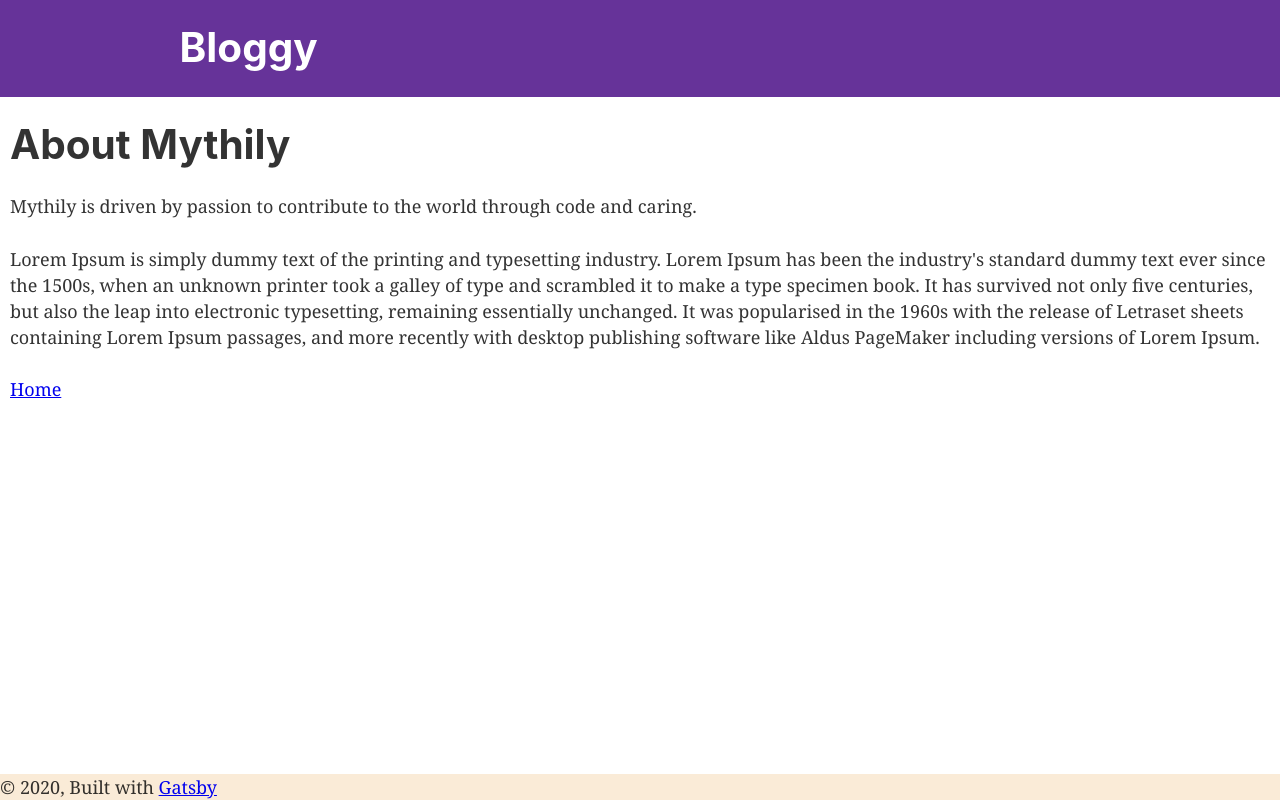
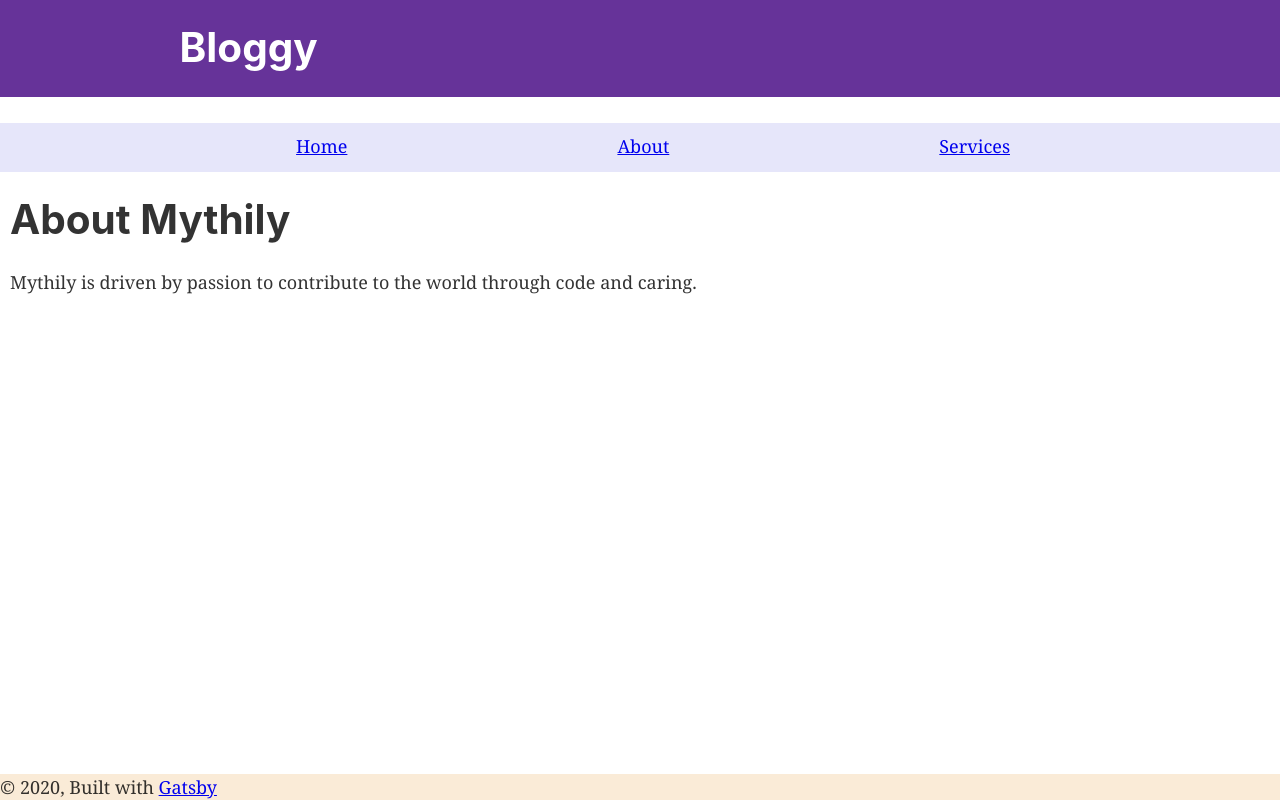
Before and after one commit to mmythily/gatsby-practise, a Gatsby site: page /about in a window 1280 px wide. Built offline with nearby package versions, Linux system fonts and the light colour scheme; Gatsby itself is replaced by a stand-in of ours.

Commit message:
add menu and modify pages

```diff
--- /dev/null
+++ b/src/components/Nav.js
@@ -0,0 +1,33 @@
+import React from 'react'
+import { Link } from 'gatsby'
+
+const Menu = () => {
+  return (
+    <div
+      style={{
+        background: '#E6E6FA',
+        paddingTop: '10px',
+      }}
+    >
+      <ul
+        style={{
+          listStyle: 'none',
+          display: 'flex',
+          justifyContent: 'space-evenly',
+        }}
+      >
+        <li>
+          <Link to="/">Home</Link>
+        </li>
+        <li>
+          <Link to="/about">About</Link>
+        </li>
+        <li>
+          <Link to="/services">Services</Link>
+        </li>
+      </ul>
+    </div>
+  )
+}
+
+export default Menu
--- a/src/components/layout.js
+++ b/src/components/layout.js
@@ -10,6 +10,7 @@ import PropTypes from "prop-types"
 import { useStaticQuery, graphql } from "gatsby"
 
 import Header from "./header"
+import Nav from "./nav"
 import "./layout.css"
 
 const Layout = ({ children }) => {
@@ -26,6 +27,8 @@ const Layout = ({ children }) => {
   return (
     <>
       <Header siteTitle={data.site.siteMetadata.title} />
+      <Nav />
+
       <main id='main'>{children}</main>
       <footer id='footer'>
         © {new Date().getFullYear()}, Built with
--- a/src/pages/about.js
+++ b/src/pages/about.js
@@ -11,15 +11,6 @@ export default function about() {
       <p>
         Mythily is driven by passion to contribute to the world through code and caring.
       </p>
-      <p>Lorem Ipsum is simply dummy text of the printing and typesetting industry.
-        Lorem Ipsum has been the industry's standard dummy text ever since the 1500s,
-        when an unknown printer took a galley of type and scrambled it to make a
-        type specimen book. It has survived not only five centuries, but also the leap
-        into electronic typesetting, remaining essentially unchanged. It was
-        popularised in the 1960s with the release of Letraset sheets containing
-        Lorem Ipsum passages, and more recently with desktop publishing software like
-        Aldus PageMaker including versions of Lorem Ipsum.</p>
-      <Link to='/'>Home</Link>
     </Layout>
   )
 }
--- a/src/pages/index.js
+++ b/src/pages/index.js
@@ -7,9 +7,7 @@ import { Link } from "gatsby"
 const IndexPage = () => (
   <Layout>
     <SEO title="Home" />
-    <h1>Welcome to my blog.</h1>
-    <p><Link to='/about'>About</Link></p>
-    <p><Link to='/services'>Services</Link></p>
+    <h1>Welcome to my portfolio.</h1>
 
   </Layout>
 )
--- a/src/pages/services.js
+++ b/src/pages/services.js
@@ -12,7 +12,6 @@ export default function about() {
       <h2>Progressive Web Apps</h2>
       <h2>Single Page Websites</h2>
       <h2>WCAG Compliant Services</h2>
-      <Link to='/'>Home</Link>
     </Layout>
   )
 }
```
